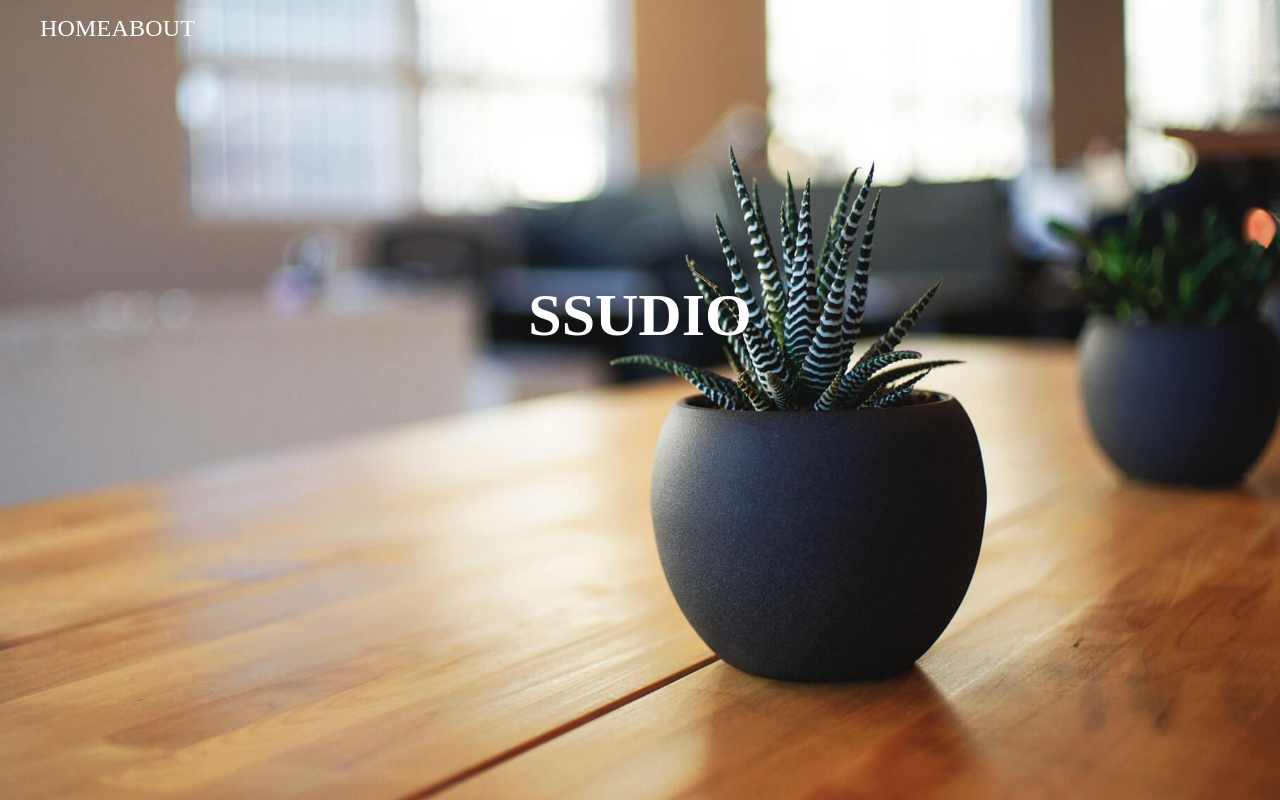
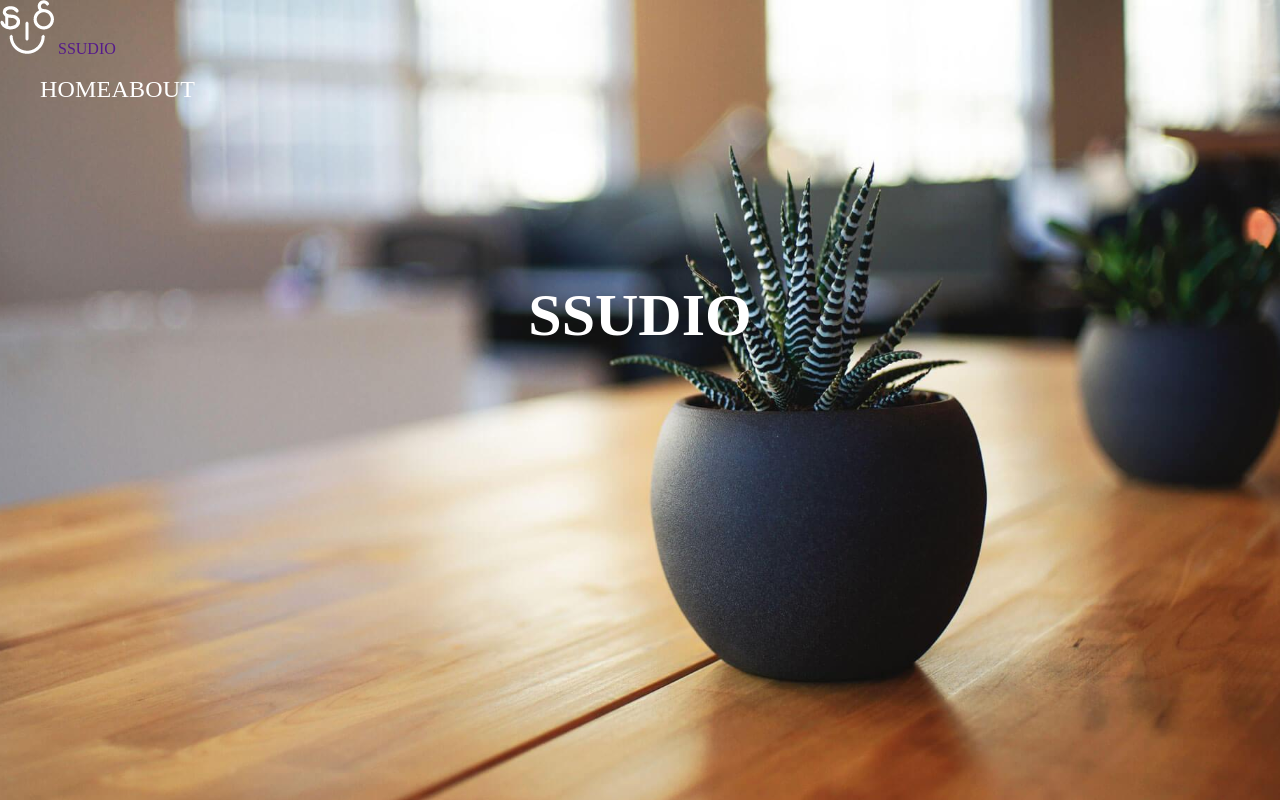
Before and after one commit to a1334202441/SSUDIO, a plain HTML site: page index.html in a window 1280 px wide. Shown: the top 800 px of the page. Drawn offline with Linux system fonts and the light colour scheme.

Commit message:
logo image & title

```diff
--- a/index.html
+++ b/index.html
@@ -8,6 +8,13 @@
 
 <body>
     <header id="header">
+        <div id="logo">
+            <a href="">
+                <img src="./assets/header_logo_white.png" alt="">
+                <span>SSUDIO</span>
+            </a>
+        </div>
+
         <nav>
             <ul>
                 <li>
--- a/style.css
+++ b/style.css
@@ -55,3 +55,7 @@ ul a {
     font-style: normal;
     font-size: 24px;
 }
+
+#logo a{
+    text-decoration: none;
+}
```
Also changed, not shown: assets/header_logo_white.png (added).
